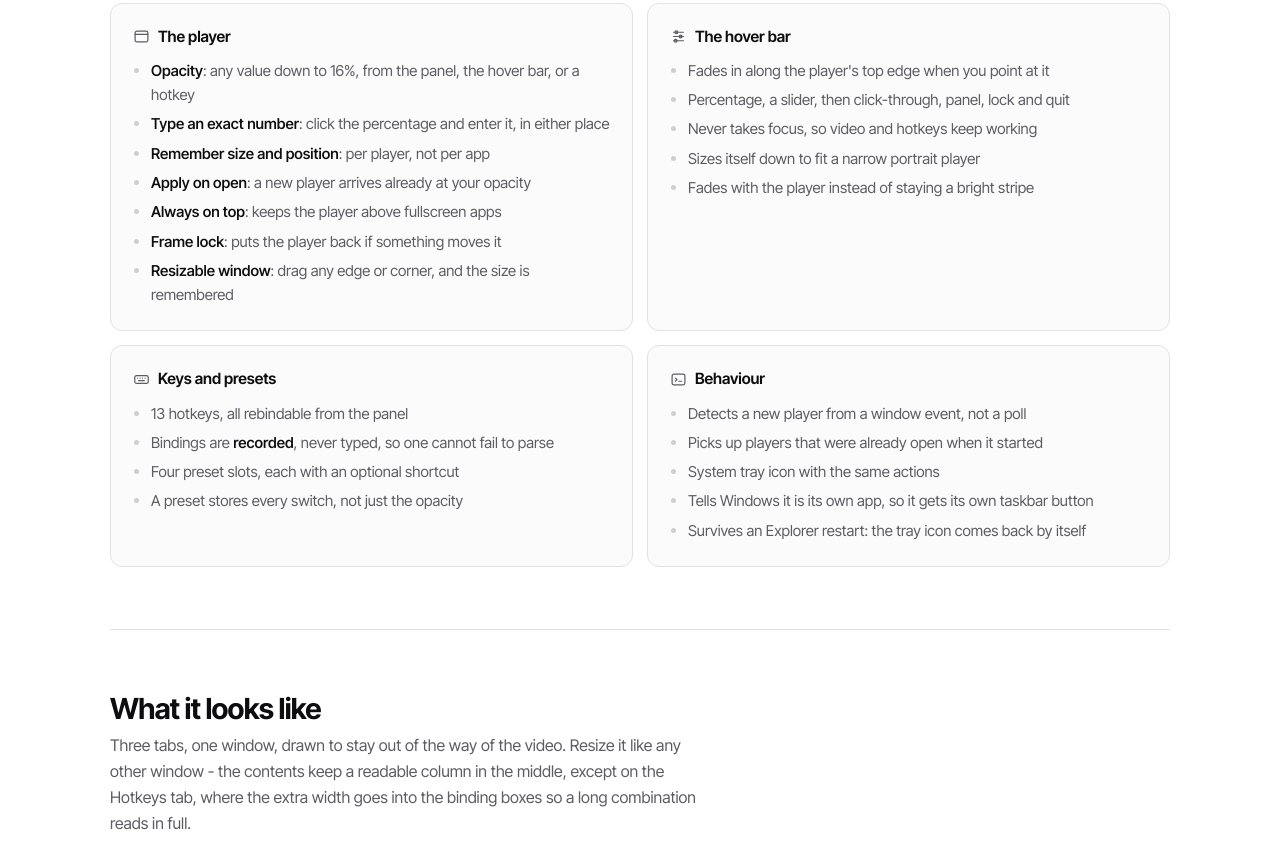
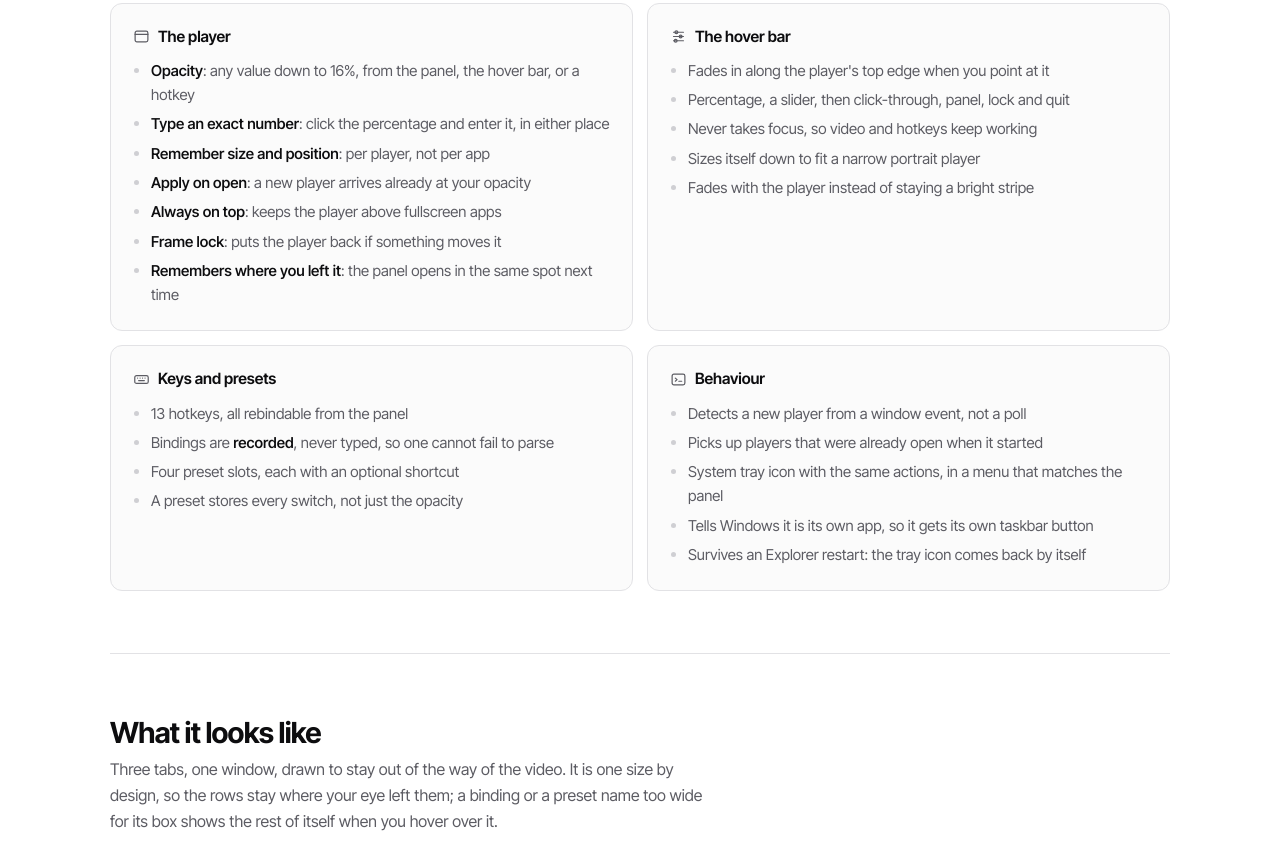
Before and after one commit to LvSpook/pipfade, a plain HTML site: page docs/index.html in a window 1280 px wide. Shown: the part 1093-1955 px from the top of the page. Drawn offline with Linux system fonts and the light colour scheme.

Commit message:
One fixed size, a dark tray menu, and text that explains itself on hover
The panel no longer pretends to be resizable. It holds every row at 360x470,
drops the drag edges and the size it used to remember, and gives the space the
hotkey cheat sheet was using back to the tab area. A binding or preset name too
wide for its box shows the rest of itself in a dark tip after half a second,
which is what widening was meant to achieve.

The tray menu is drawn by the app now, in the same palette as the panel, rather
than arriving as a bright scrap of the system theme.

```diff
--- a/docs/index.html
+++ b/docs/index.html
@@ -138,7 +138,7 @@
             <li><strong>Apply on open</strong>: a new player arrives already at your opacity</li>
             <li><strong>Always on top</strong>: keeps the player above fullscreen apps</li>
             <li><strong>Frame lock</strong>: puts the player back if something moves it</li>
-            <li><strong>Resizable window</strong>: drag any edge or corner, and the size is remembered</li>
+            <li><strong>Remembers where you left it</strong>: the panel opens in the same spot next time</li>
           </ul>
         </div>
 
@@ -168,7 +168,7 @@
           <ul>
             <li>Detects a new player from a window event, not a poll</li>
             <li>Picks up players that were already open when it started</li>
-            <li>System tray icon with the same actions</li>
+            <li>System tray icon with the same actions, in a menu that matches the panel</li>
             <li>Tells Windows it is its own app, so it gets its own taskbar button</li>
             <li>Survives an Explorer restart: the tray icon comes back by itself</li>
           </ul>
@@ -179,7 +179,7 @@
     <section id="look">
       <div class="section-head">
         <h2>What it looks like</h2>
-        <p>Three tabs, one window, drawn to stay out of the way of the video. Resize it like any other window - the contents keep a readable column in the middle, except on the Hotkeys tab, where the extra width goes into the binding boxes so a long combination reads in full.</p>
+        <p>Three tabs, one window, drawn to stay out of the way of the video. It is one size by design, so the rows stay where your eye left them; a binding or a preset name too wide for its box shows the rest of itself when you hover over it.</p>
       </div>
 
       <div class="shots">
```
Also changed, not shown: docs/img/panel-controls.png, docs/img/panel-hotkeys.png, docs/img/panel-presets.png, 4 other files.
